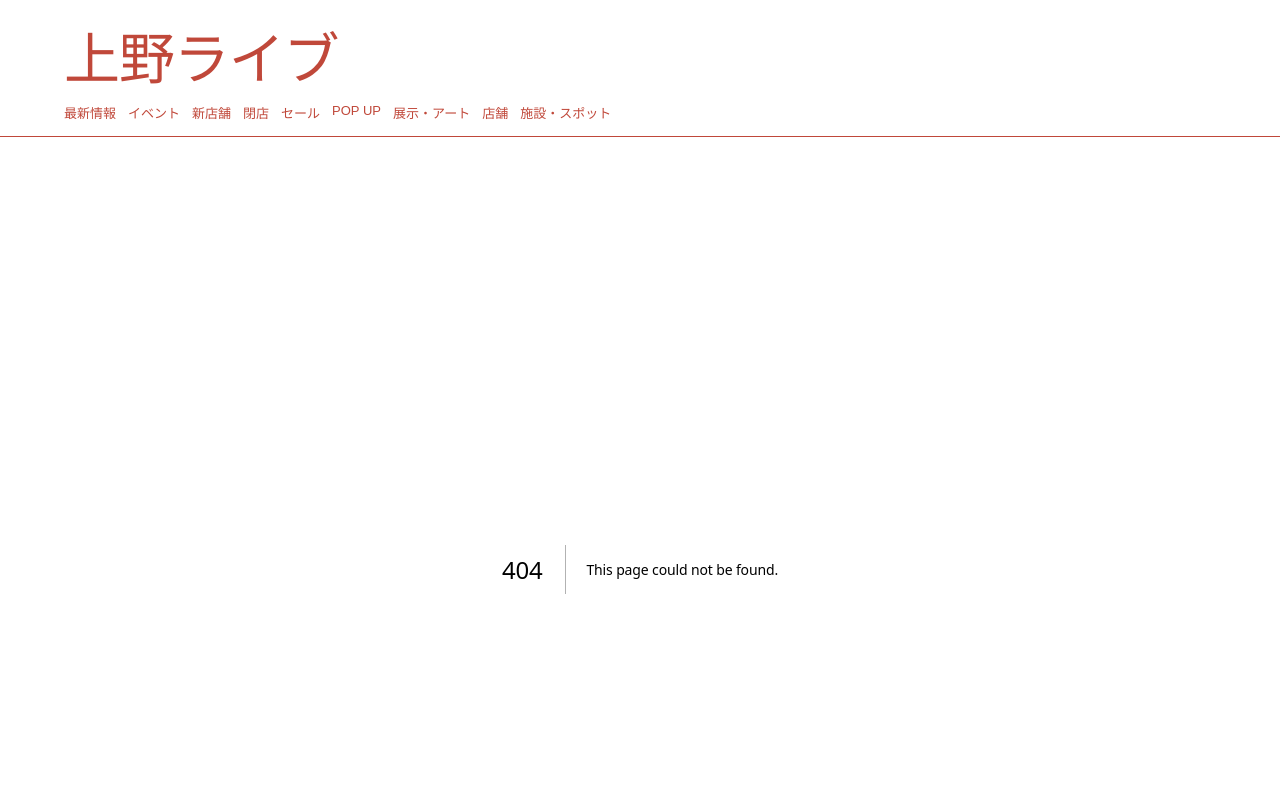
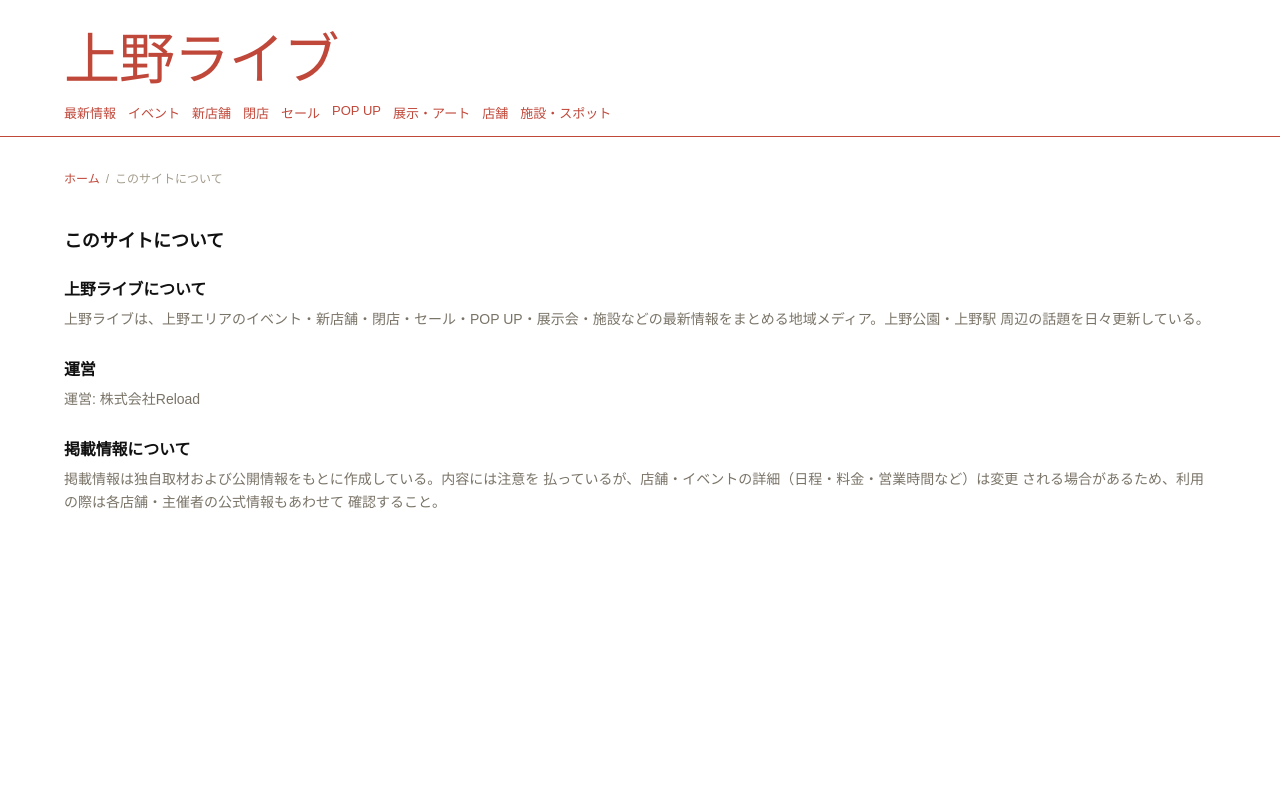
Before and after one commit to reload-co-jp/ueno, a Next.js app: page /about in a window 1280 px wide. Before the commit this address had no page. Shown: the top 800 px of the page. Built offline with nearby package versions, Linux system fonts and the light colour scheme; a web font is replaced by a local one.

Commit message:
Add about page

```diff
--- /dev/null
+++ b/app/about/page.tsx
@@ -0,0 +1,60 @@
+import type { Metadata } from "next"
+import { FC } from "react"
+import { Breadcrumb } from "@/components/elements/breadcrumb"
+import { SITE_NAME } from "@/lib/seo"
+
+const title = "このサイトについて"
+const description = `${SITE_NAME}は、上野エリアのイベント・新店舗・セール・展示会などの最新情報をまとめる地域メディア。`
+
+export const metadata: Metadata = {
+  title,
+  description,
+  alternates: { canonical: "/about" },
+  openGraph: { type: "website", title, description, siteName: SITE_NAME },
+  twitter: { card: "summary", title, description },
+}
+
+const sectionTitleStyle: React.CSSProperties = {
+  fontSize: "1rem",
+  margin: "0 0 .5rem",
+}
+
+const paragraphStyle: React.CSSProperties = {
+  fontSize: ".875rem",
+  color: "#7a7468",
+  lineHeight: 1.7,
+  margin: 0,
+}
+
+const Page: FC = () => (
+  <div style={{ display: "flex", flexDirection: "column", gap: "1.5rem" }}>
+    <Breadcrumb items={[{ label: "このサイトについて" }]} />
+    <h1 style={{ fontSize: "1.125rem", margin: 0 }}>{title}</h1>
+
+    <section>
+      <h2 style={sectionTitleStyle}>{SITE_NAME}について</h2>
+      <p style={paragraphStyle}>
+        {SITE_NAME}は、上野エリアのイベント・新店舗・閉店・セール・POP
+        UP・展示会・施設などの最新情報をまとめる地域メディア。上野公園・上野駅
+        周辺の話題を日々更新している。
+      </p>
+    </section>
+
+    <section>
+      <h2 style={sectionTitleStyle}>運営</h2>
+      <p style={paragraphStyle}>運営: 株式会社Reload</p>
+    </section>
+
+    <section>
+      <h2 style={sectionTitleStyle}>掲載情報について</h2>
+      <p style={paragraphStyle}>
+        掲載情報は独自取材および公開情報をもとに作成している。内容には注意を
+        払っているが、店舗・イベントの詳細（日程・料金・営業時間など）は変更
+        される場合があるため、利用の際は各店舗・主催者の公式情報もあわせて
+        確認すること。
+      </p>
+    </section>
+  </div>
+)
+
+export default Page
--- a/app/layout.tsx
+++ b/app/layout.tsx
@@ -75,6 +75,9 @@ const RootLayout = ({ children }: { children: React.ReactNode }) => {
           <AdSlot />
         </Main>
         <Footer>
+          <a href="/about" style={{ color: "inherit" }}>
+            このサイトについて
+          </a>
           <p>&copy; {SITE_NAME}</p>
         </Footer>
       </body>
```
